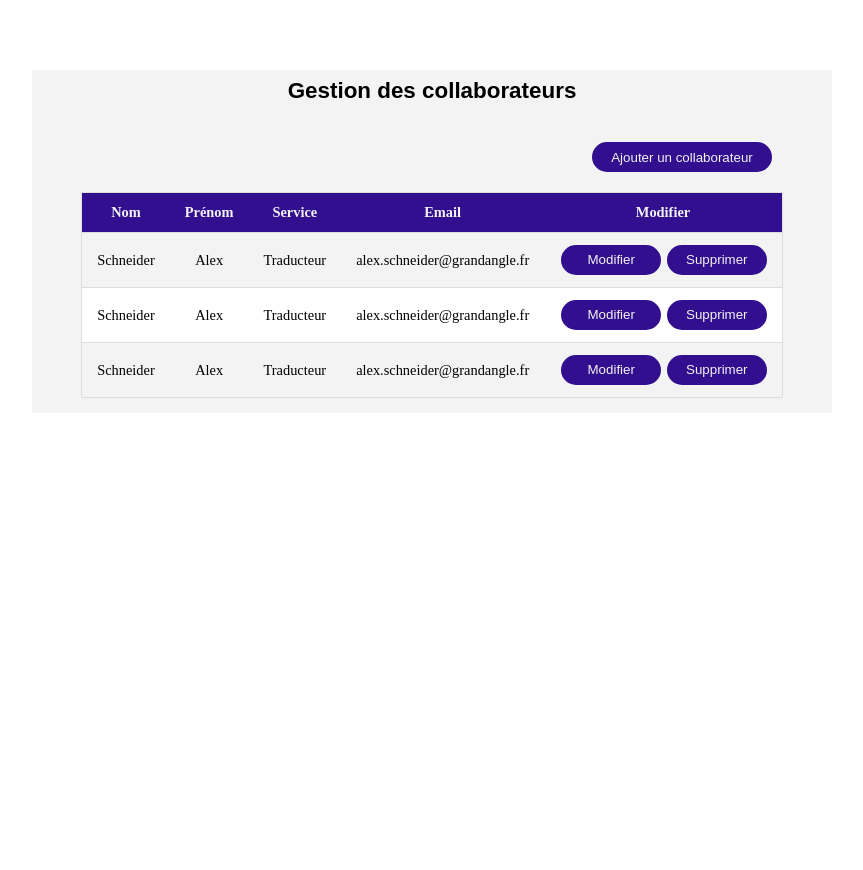
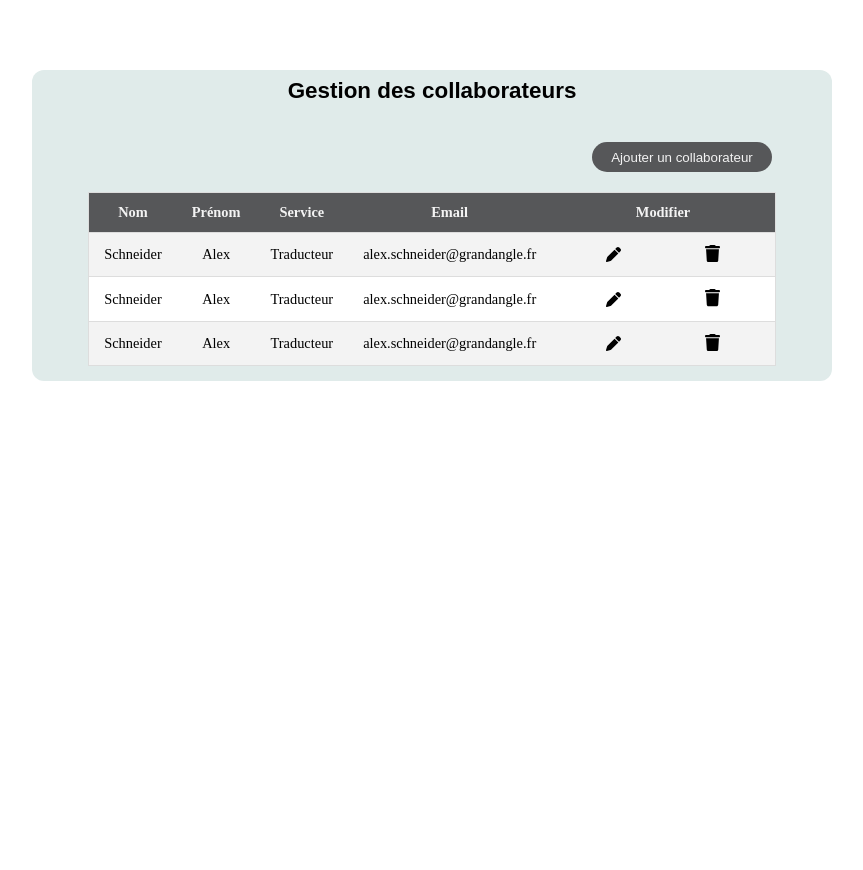
Before and after one commit to alt-ju/GRAND-ANGLE, a PHP site: page /gestion_des_collaborateur.html in a window 1280 px wide. Shown: the whole page, without its empty margins (208-1071 px from the left). Run offline with PHP 8.4, Linux system fonts and the light colour scheme.

Commit message:
change style table/modify css variables/ add svg bin & pen

```diff
--- a/assets/css/style.css
+++ b/assets/css/style.css
@@ -1,9 +1,10 @@
 :root {
     --BGCOLORPU: #252525;
     --BGCOLORPR: #F3f3f3;
-    --PRIMARY: #310F8E;
-    --SECONDARY: #565759;
-    --ACCENT1: #FEE440  ;
+    --PRIMARY: #565759;
+    --SECONDARY: #E0EBEA;
+     --ACCENT1: #C1D734;
+    --ACCENT3: #FEE440  ;
     --ACCENT2: #ed5BE8;
     --FONTCOLOR: #F3f3f3;
     --FONTCOLOR2: #252525;
@@ -332,8 +333,9 @@ div.art-state div.first-art p {
   width: 800px;
   margin-left: auto;
   margin-right: auto;
-  background-color: var(--BGCOLORPR);
+  background-color: var(--SECONDARY);
   margin-top: 70px;
+  border-radius: 12px;
 }
 
 .title-page{
@@ -388,6 +390,7 @@ justify-content: center;
   font-size: 0.9rem;
   min-width:400px;
   text-align: center;
+  background-color: var(--BGCOLORPR);
 }
 
 .list-collab thead{
@@ -395,6 +398,9 @@ justify-content: center;
   color: var(--FONTCOLOR);
   font-weight: bold;
   text-align: center;
+  border-top-left-radius: 25px;
+  border-top-left-radius: 25px;
+
 }
 
 .list-collab th,td{
@@ -409,17 +415,12 @@ justify-content: center;
   background-color: #fff;
 }
 
-.modif-collab{
-  background-color: var(--PRIMARY);
-  color: var(--FONTCOLOR);
-  width: 100px;
-  height: 30px;
-  border:none;
-  border-radius: 25px;
-  margin-left:2px;
+svg{
+  width: 15px;
+  height: auto;
+  padding: 0 40px;
 }
 
-.modif-collab:hover{
-  background-color: var(--ACCENT1);
-  color: var(--FONTCOLOR2);
+svg:hover{
+  color: var(--ACCENT1);
 }
--- a/gestion_des_collaborateur.html
+++ b/gestion_des_collaborateur.html
@@ -16,7 +16,7 @@
 <div class="table-collab">
   <table class="list-collab" >
     <thead>
-      <tr>
+      <tr class="first-row">
         <th>Nom</th>
         <th>Prénom</th>
         <th>Service</th>
@@ -31,8 +31,8 @@
         <td>Traducteur</td>
         <td>alex.schneider@grandangle.fr</td>
         <td>
-          <button class="modif-collab">Modifier</button>
-          <button class="modif-collab">Supprimer</button>
+          <a href="#" class="ctr-icon"><svg xmlns="http://www.w3.org/2000/svg" viewBox="0 0 512 512"><path d="M362.7 19.3L314.3 67.7 444.3 197.7l48.4-48.4c25-25 25-65.5 0-90.5L453.3 19.3c-25-25-65.5-25-90.5 0zm-71 71L58.6 323.5c-10.4 10.4-18 23.3-22.2 37.4L1 481.2C-1.5 489.7 .8 498.8 7 505s15.3 8.5 23.7 6.1l120.3-35.4c14.1-4.2 27-11.8 37.4-22.2L421.7 220.3 291.7 90.3z"/></svg></a>
+          <a href="#" class="ctr-icon"><svg xmlns="http://www.w3.org/2000/svg" viewBox="0 0 448 512"><path d="M135.2 17.7L128 32H32C14.3 32 0 46.3 0 64S14.3 96 32 96H416c17.7 0 32-14.3 32-32s-14.3-32-32-32H320l-7.2-14.3C307.4 6.8 296.3 0 284.2 0H163.8c-12.1 0-23.2 6.8-28.6 17.7zM416 128H32L53.2 467c1.6 25.3 22.6 45 47.9 45H346.9c25.3 0 46.3-19.7 47.9-45L416 128z"/></svg></a>
         </td>
       </tr>
       <tr>
@@ -41,8 +41,8 @@
         <td>Traducteur</td>
         <td>alex.schneider@grandangle.fr</td>
         <td>
-          <button class="modif-collab">Modifier</button>
-          <button class="modif-collab">Supprimer</button>
+          <a href="#" class="ctr-icon"><svg xmlns="http://www.w3.org/2000/svg" viewBox="0 0 512 512"><path d="M362.7 19.3L314.3 67.7 444.3 197.7l48.4-48.4c25-25 25-65.5 0-90.5L453.3 19.3c-25-25-65.5-25-90.5 0zm-71 71L58.6 323.5c-10.4 10.4-18 23.3-22.2 37.4L1 481.2C-1.5 489.7 .8 498.8 7 505s15.3 8.5 23.7 6.1l120.3-35.4c14.1-4.2 27-11.8 37.4-22.2L421.7 220.3 291.7 90.3z"/></svg></a>
+          <a href="#" class="ctr-icon"><svg xmlns="http://www.w3.org/2000/svg" viewBox="0 0 448 512"><path d="M135.2 17.7L128 32H32C14.3 32 0 46.3 0 64S14.3 96 32 96H416c17.7 0 32-14.3 32-32s-14.3-32-32-32H320l-7.2-14.3C307.4 6.8 296.3 0 284.2 0H163.8c-12.1 0-23.2 6.8-28.6 17.7zM416 128H32L53.2 467c1.6 25.3 22.6 45 47.9 45H346.9c25.3 0 46.3-19.7 47.9-45L416 128z"/></svg></a>
         </td>
       </tr>
       <tr>
@@ -51,8 +51,8 @@
         <td>Traducteur</td>
         <td>alex.schneider@grandangle.fr</td>
         <td>
-          <button class="modif-collab">Modifier</button>
-          <button class="modif-collab">Supprimer</button>
+          <a href="#" class="ctr-icon"><svg xmlns="http://www.w3.org/2000/svg" viewBox="0 0 512 512"><path d="M362.7 19.3L314.3 67.7 444.3 197.7l48.4-48.4c25-25 25-65.5 0-90.5L453.3 19.3c-25-25-65.5-25-90.5 0zm-71 71L58.6 323.5c-10.4 10.4-18 23.3-22.2 37.4L1 481.2C-1.5 489.7 .8 498.8 7 505s15.3 8.5 23.7 6.1l120.3-35.4c14.1-4.2 27-11.8 37.4-22.2L421.7 220.3 291.7 90.3z"/></svg></a>
+          <a href="#" class="ctr-icon"><svg xmlns="http://www.w3.org/2000/svg" viewBox="0 0 448 512"><path d="M135.2 17.7L128 32H32C14.3 32 0 46.3 0 64S14.3 96 32 96H416c17.7 0 32-14.3 32-32s-14.3-32-32-32H320l-7.2-14.3C307.4 6.8 296.3 0 284.2 0H163.8c-12.1 0-23.2 6.8-28.6 17.7zM416 128H32L53.2 467c1.6 25.3 22.6 45 47.9 45H346.9c25.3 0 46.3-19.7 47.9-45L416 128z"/></svg></a>
         </td>
       </tr>
     </tbody>
```
Also changed, not shown: assets/img/pen-solid.svg (added), assets/img/trash-solid.svg (added).
